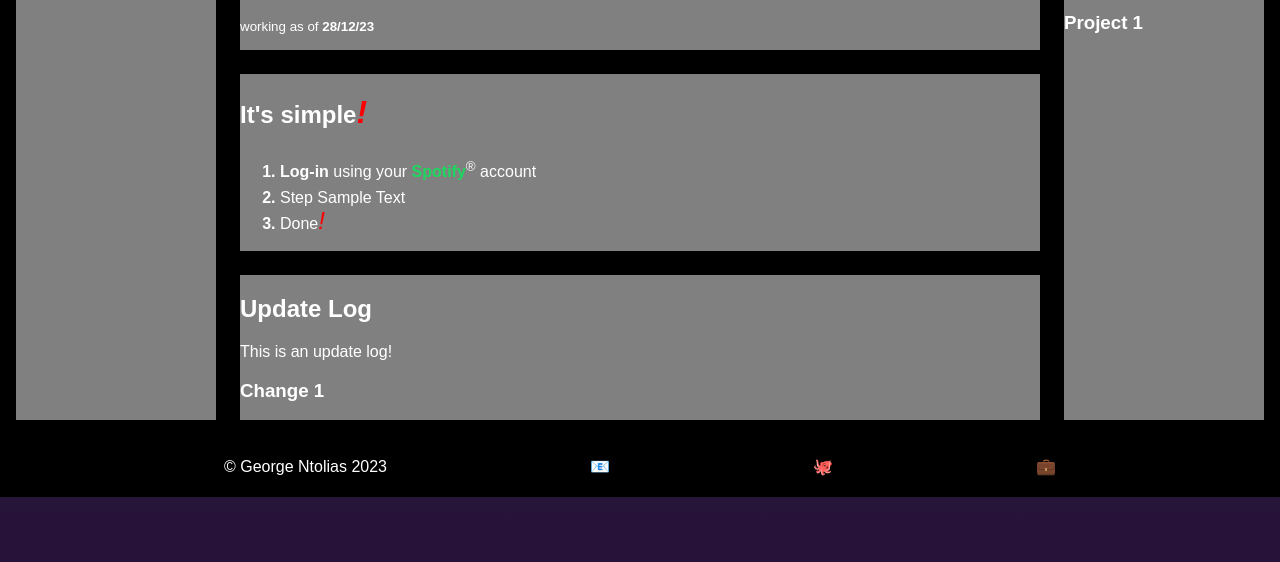
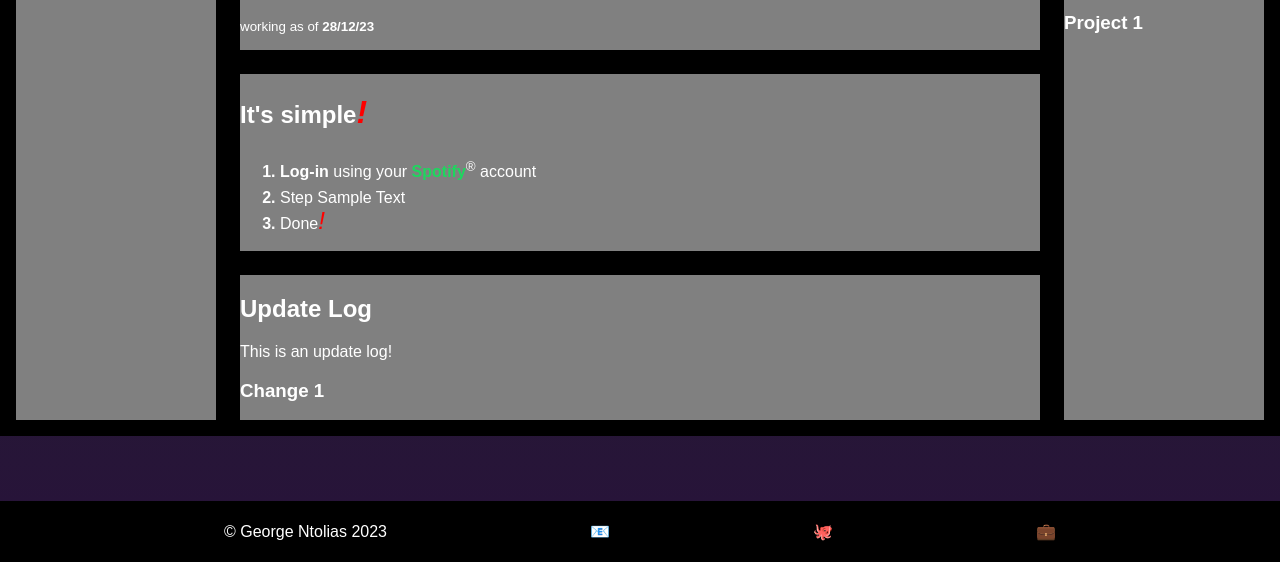
Before and after one commit to FriedImage/daily-spoti, a plain HTML site: page index.html in a window 1280 px wide. Shown: the part 238-800 px from the top of the page. Drawn offline with Linux system fonts and the light colour scheme.

Commit message:
fixed footer placement
just found out how to insert the footer at the end of the document

~min-height property!!!

now I need to find out why does the width doesn't fill when zoomed fully

```diff
--- a/css/style.css
+++ b/css/style.css
@@ -42,6 +42,9 @@ body {
     margin: 0;
     padding: 0;
     flex-direction: column;
+
+    /* height of flex should be 100% of viewpoint height */
+    min-height: 100vh;
 }
 
 /* all about links */
@@ -93,6 +96,12 @@ footer > ul {
     overflow: hidden;
     padding: 2vh;
 }
+
+/* push footer to the bottom */
+body > div:last-of-type {
+    margin-top: auto;
+}
+
 
 /* class css */
 
@@ -188,8 +197,3 @@ footer > ul {
     font-size: 2rem;
     font-style: italic;
 }
-
-/* converts whole page into a flex display */
-body > div:last-of-type {
-    margin-top: auto;
-}
```
